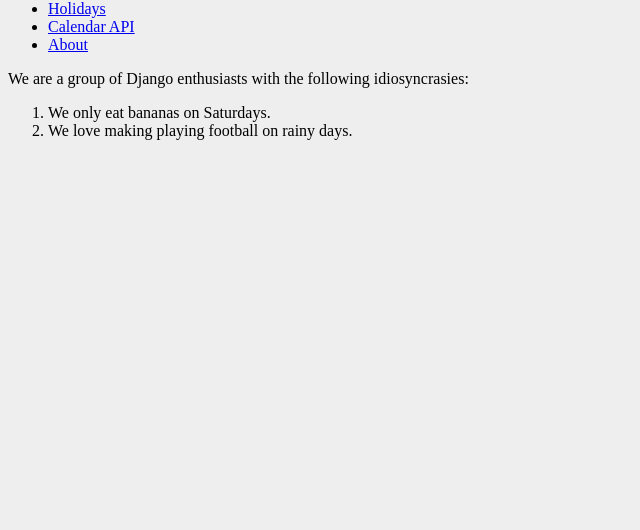
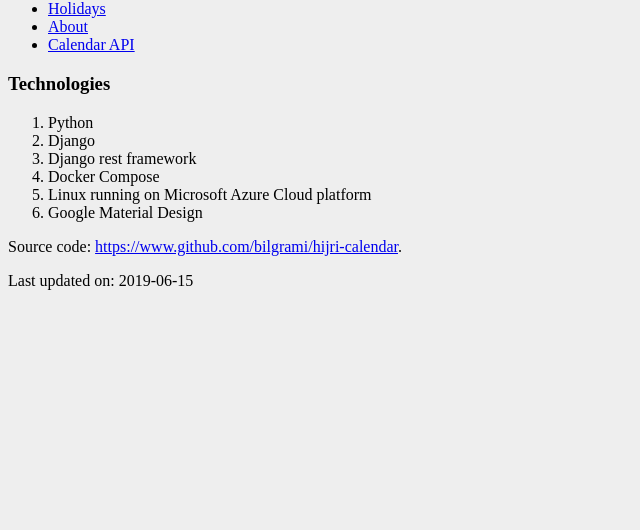
Before and after one commit to bilgrami/hijri-calendar, a Django app: page /about/ in a window 1280 px wide. Shown: the part 150-680 px from the top of the page, without its empty margins (0-640 px from the left). Run offline with Django 3.2, Linux system fonts and the light colour scheme; parts of the project's set-up code (start-up, migrations or seed data) failed here and were passed over; some libraries are stand-ins or nearby versions.

Commit message:
- formatting imrovements within home page and about page - place calendar api at last menu

```diff
--- a/project/hijri_calendar_project/hijri_calendar_app/templates/about.html
+++ b/project/hijri_calendar_project/hijri_calendar_app/templates/about.html
@@ -2,20 +2,54 @@
 
 <!DOCTYPE html>
 <html lang="en">
+
 <head>
-    <meta charset="UTF-8">
-    <title>{% block title %}About Us {% endblock %}</title>
+  <meta charset="UTF-8">
+  <title>{% block title %}About Us {% endblock %}</title>
 </head>
+
 <body>
   {% block content %}
-  <p>
-    We are a group of Django enthusiasts with the following idiosyncrasies:
 
-    <ol>
-        <li>We only eat bananas on Saturdays.</li>
-        <li>We love making playing football on rainy days.</li>
-    </ol>
-    </p>
+  <h3>
+    Technologies
+  </h3>
+  <ol>
+    <li>
+      Python
+    </li>
+    <li>
+      Django
+    </li>
+    <li>
+      Django rest framework
+    </li>
+    <li>
+      Docker Compose
+    </li>
+    <li>
+      Linux running on Microsoft Azure Cloud platform
+    </li>
+    <li>
+      Google Material Design
+    </li>
+  </ol>
+  <div class="divider"></div>
+
+  <p class="flow-text">
+    Source code:
+    <a target="_blank"
+      href="https://www.github.com/bilgrami/hijri-calendar">https://www.github.com/bilgrami/hijri-calendar</a>.
+
+  </p>
+  <div class="divider"></div>
+
+  <p class="flow-text">
+    Last updated on: 2019-06-15
+
+  </p>
+
   {% endblock %}
 </body>
+
 </html>
--- a/project/hijri_calendar_project/hijri_calendar_app/templates/partials/nav-bar.html
+++ b/project/hijri_calendar_project/hijri_calendar_app/templates/partials/nav-bar.html
@@ -1,23 +1,19 @@
 <nav>
   <div class="nav-wrapper">
-
-
-    <a href="#" class="brand-logo"><img src="https://www.researchsnipers.com/wp-content/uploads/2019/05/moon-sighting-2.jpg" width="11%"></a>
+    <a href="#" class="brand-logo"><img
+        src="https://www.researchsnipers.com/wp-content/uploads/2019/05/moon-sighting-2.jpg" width="11%"></a>
     <ul id="nav-mobile" class="right hide-on-med-and-down">
       <li> <a href="{% url 'home' %}">Home</a>
       </li>
       <li>
         <a href="{% url 'holiday' %}">Holidays</a>
       </li>
-
-      <li>
-        <a target="_blank" href="/api/v1/calendar">Calendar API</a>
-
-      </li>
       <li>
         <a href="{% url 'about' %}">About</a>
       </li>
-
+      <li>
+        <a target="_blank" href="/api/v1/calendar">Calendar API</a>
+      </li>
     </ul>
   </div>
 </nav>
```
Also changed, not shown: project/hijri_calendar_project/hijri_calendar_app/templates/index.html (+14 -8 lines).
